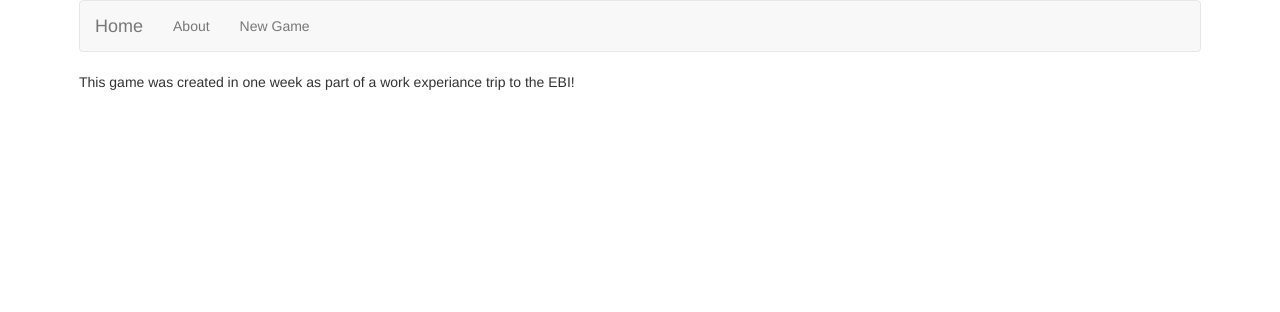
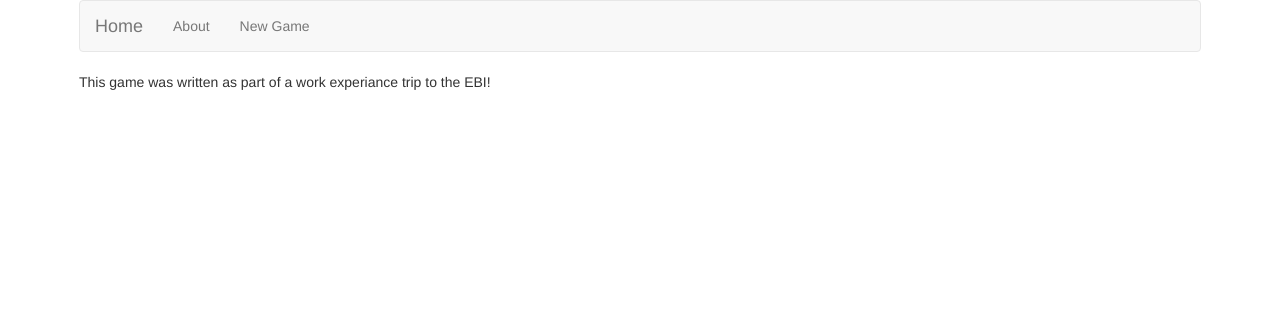
Before and after one commit to muddyfish/EBI_Trumps, a Flask app: page /about in a window 1280 px wide. Shown: the top 312 px of the page. Run offline with Flask 2, Linux system fonts and the light colour scheme; parts of the project's set-up code (start-up, migrations or seed data) failed here and were passed over; some libraries are stand-ins or nearby versions.

Commit message:
Update readme

```diff
--- a/templates/about.html
+++ b/templates/about.html
@@ -5,5 +5,5 @@
 {% endblock %}
 
 {% block body %}
-  <p>This game was created in one week as part of a work experiance trip to the EBI!</p>
+  <p>This game was written as part of a work experiance trip to the EBI!</p>
 {% endblock %}
```
Also changed, not shown: README.md.
